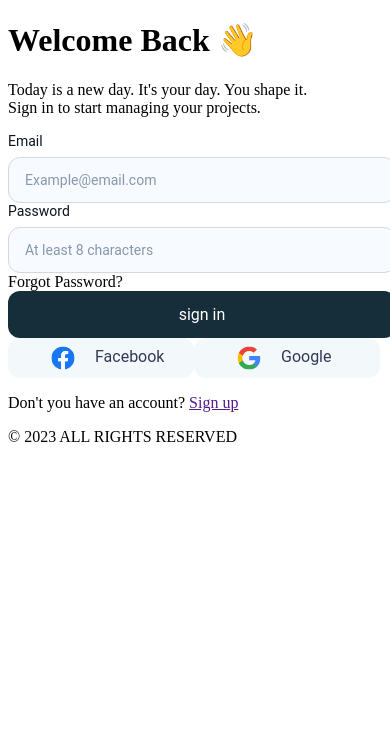
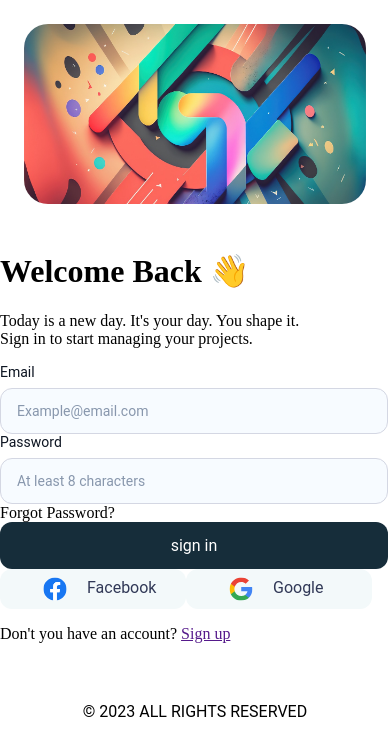
Before and after one commit to younesRekik15/loginPage-community_reactVersion, a React (Vite) app: page / in a window 390 px wide. Shown: the top 756 px of the page. Built offline with nearby package versions, Linux system fonts and the light colour scheme; a web font is replaced by a local one.

Commit message:
made the structure of the containers responsive

```diff
--- a/src/App.css
+++ b/src/App.css
@@ -1,27 +1,91 @@
 :root {
-    --link: #1E4AE9;
-    --primary-text: #0C1421;
+  --link: #1e4ae9;
+  --primary-text: #0c1421;
   --secondary-text: #313957;
+}
+
+body {
+  margin: 0;
+}
+
+.container {
+  display: grid;
+  grid-template-columns: 1fr 1fr;
+  place-items: center;
+  gap: 32px;
+  padding: 32px;
+  width: calc(100% - 64px);
+  height: calc(100vh - 64px);
+}
+
+.copyright {
+    width: 100%;
+    font-family: Roboto;
+    text-align: center;
+    order: 3;
+}
+
+.img-part {
+  width: 100%;
+  height: 100%;
+  background-image: url("assets/images/aside-img.jpg");
+  background-size: cover;
+  background-position: center;
+  border-radius: 24px;
+  order: 2;
+}
+
+.login-part {
+  width: 388px;
+  height: 100%;
+  display: flex;
+  flex-direction: column;
+  justify-content: space-between;
+  order: 1;
 }
 
 @font-face {
   font-family: roboto;
-    src: url("public/fonts/Roboto/Roboto-Regular.ttf") format('truetype');
+  src: url("public/fonts/Roboto/Roboto-Regular.ttf") format("truetype");
 }
 
 @font-face {
-    font-family: 'sf pro display';
-    src: url("public/fonts/sf-pro-display-cufonfonts/SFPRODISPLAYREGULAR.OTF") format('opentype');
+  font-family: "sf pro display";
+  src: url("public/fonts/sf-pro-display-cufonfonts/SFPRODISPLAYREGULAR.OTF")
+    format("opentype");
 }
 
 @font-face {
-    font-family: 'sf pro rounded';
-    src: url("public/fonts/sf-pro-display-SF-Pro-Rounded/SF-Pro-Rounded-Regular.otf") format('opentype');
+  font-family: "sf pro rounded";
+  src: url("public/fonts/sf-pro-display-SF-Pro-Rounded/SF-Pro-Rounded-Regular.otf")
+    format("opentype");
 }
 
 @media only screen and (max-width: 870px) {
   .not-small-screen-only {
     display: none;
+  }
+
+  .container {
+    width: 100%;
+    height: fit-content;
+    display: flex;
+    flex-direction: column;
+    gap: 27px;
+    padding: 24px 0;
+}
+
+.img-part {
+    width: calc(100% - 48px);
+    height: 180px;
+    margin: 0 24px;
+    order: 1;
+}
+
+.login-part {
+    width: 100%;
+    height: fit-content;
+    order: 2;
 }
 }
 
```
Lines whose indentation alone changed are shown as unchanged.
